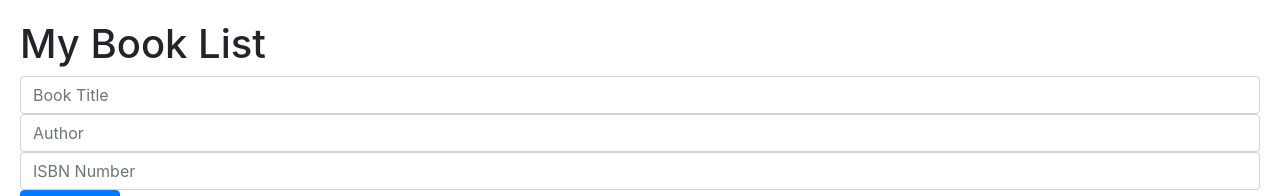
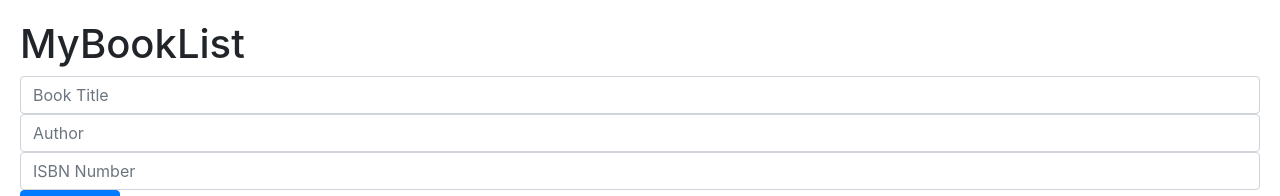
Before and after one commit to acciojob/book-list-jaisaipothula, a website: page main.html in a window 1280 px wide. Shown: the top 196 px of the page. Drawn offline with nearby package versions, Linux system fonts and the light colour scheme.

Commit message:
created a submission

```diff
--- a/main.html
+++ b/main.html
@@ -16,7 +16,7 @@
 </head>
 <body>
 
-    <h1>My Book List</h1>
+    <h1>MyBookList</h1> <!-- Ensure this matches your test case -->
 
     <div class="form-group">
         <input type="text" id="title" class="form-control" placeholder="Book Title" required>
```
